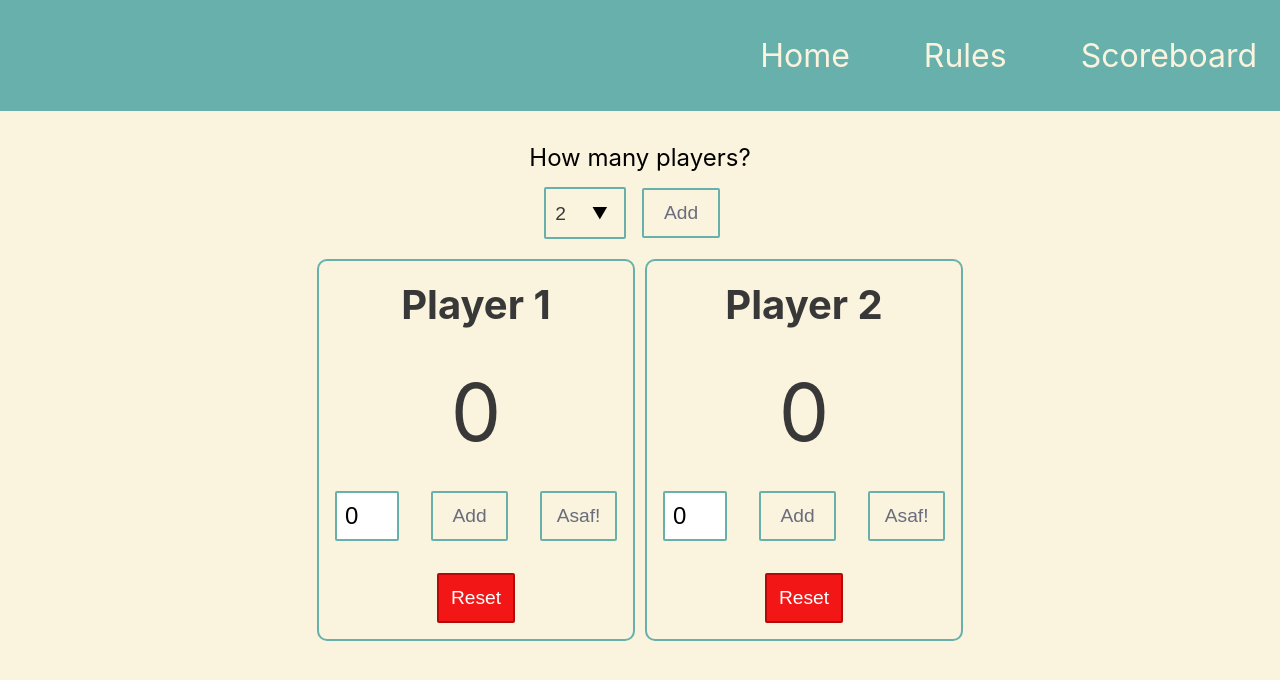
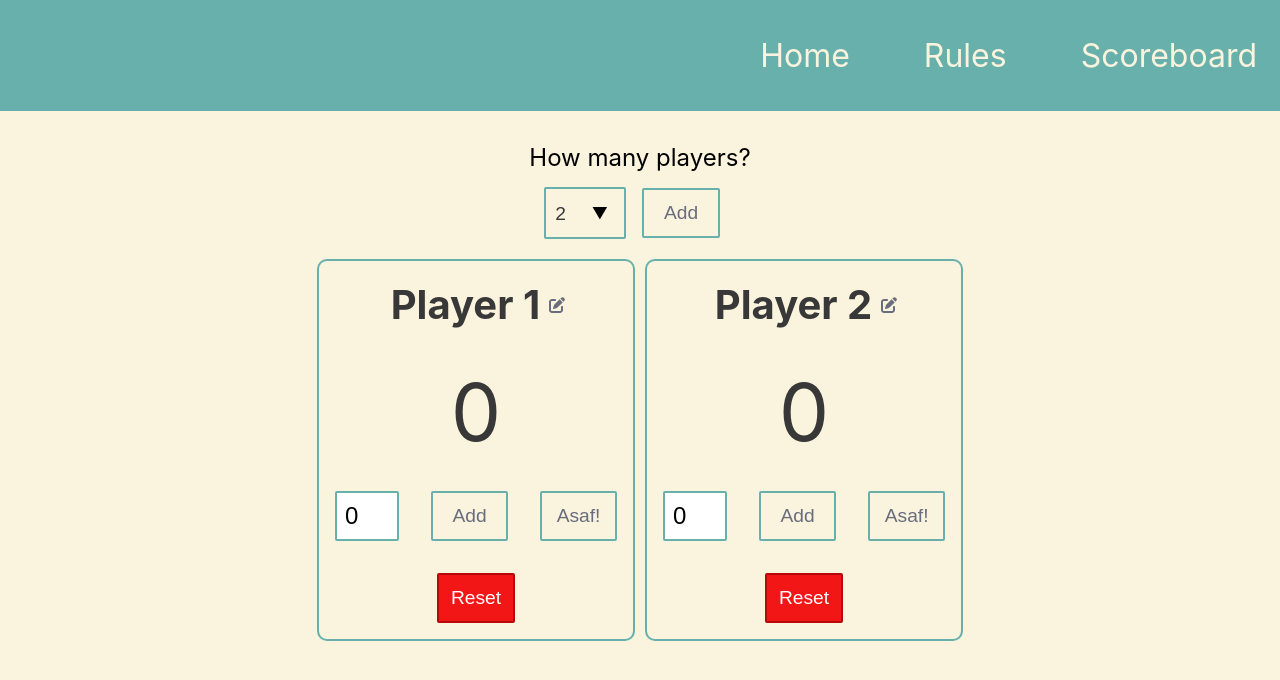
Before and after one commit to EllieD33/yaniv-react-app, a React (Create React App) app: page /pages/scoreboard in a window 1280 px wide. Both pictures are taken after a click on the button "Add". Shown: the top 680 px of the page. Built offline with nearby package versions, Linux system fonts and the light colour scheme.

Commit message:
adds player name customisation

```diff
--- a/package.json
+++ b/package.json
@@ -3,6 +3,8 @@
   "version": "0.1.0",
   "private": true,
   "dependencies": {
+    "@fortawesome/free-solid-svg-icons": "^6.5.2",
+    "@fortawesome/react-fontawesome": "^0.2.0",
     "@testing-library/jest-dom": "^5.17.0",
     "@testing-library/react": "^13.4.0",
     "@testing-library/user-event": "^13.5.0",
--- a/src/components/PlayerScoreCard.css
+++ b/src/components/PlayerScoreCard.css
@@ -1,5 +1,5 @@
 .Player-scorecard {
-    border: 2px solid #68B0AB;
+    border: 2px solid var(--secondary);
     border-radius: 10px;
     margin: 5px;
     width: calc(300px + 10 * ((100vw - 320px) / 680));
@@ -20,6 +20,28 @@
     max-width: 100%;
 }
 
+.name-container {
+    display: inline-flex;
+    align-items: center;
+}
+
+.edit-icon {
+    margin-left: 5px;
+    color: var(--primary
+    );
+
+}
+
+.name-input {
+    border: 2px solid var(--secondary);
+    border-radius: 2px;
+    font-size: 1.5rem;
+    width: 70%;
+    height: 30px;
+    padding: 0.5rem;
+    margin: 1rem;
+}
+
 .Score-container {
     display: flex;
     flex-direction: column;
@@ -32,8 +54,8 @@
     max-width: 100%;
 }
 
-.input {
-    border: 2px solid #68B0AB;
+.score-input {
+    border: 2px solid var(--secondary);
     border-radius: 2px;
     font-size: 1.5rem;
     width: calc(30px + 10 * ((100vw - 320px) / 680));
--- a/src/components/PlayerScoreCard.js
+++ b/src/components/PlayerScoreCard.js
@@ -1,10 +1,30 @@
 import { useState } from "react";
 import './PlayerScoreCard.css';
 import Button from "../components/Button"
+import { FontAwesomeIcon } from '@fortawesome/react-fontawesome';
+import { faEdit } from '@fortawesome/free-solid-svg-icons';
 
-function PlayerScoreCard({text}){
+const EditIcon = () => <FontAwesomeIcon icon={faEdit} />;
+
+function PlayerScoreCard({text, onChange}){
+    const [name, setName] = useState(text);
+    const [editing, setEditing] = useState(false);
     const [count, setCount] = useState(0);
     const [quantity, setQuantity] = useState(0);
+
+    const handleNameChange = (e) => {
+        const newName = e.target.value;
+        setName(newName);
+        onChange(newName);
+    };
+
+    const handleDoubleClick = () => {
+        setEditing(true);
+    };
+
+    const handleBlur = () => {
+        setEditing(false);
+    };
 
     const handleAsaf = () => {
         setCount(count + 25);
@@ -24,8 +44,23 @@ function PlayerScoreCard({text}){
     };
 
     return (
-        <div className="Player-scorecard">
-            <h2>{text}</h2>
+        <div className="Player-scorecard" onDoubleClick={handleDoubleClick}>
+            <div className="name-container">
+                {editing ? (
+                    <input
+                        className="name-input"
+                        type="text"
+                        value={name}
+                        onChange={handleNameChange}
+                        onBlur={handleBlur}
+                        placeholder="Enter player name"
+                        autoFocus
+                    />
+                ) : (
+                    <h2>{name}</h2>
+                )}
+                <span className="edit-icon">{<EditIcon />}</span>
+            </div>
             <div className="Score-container">
                 <div className="Text-Container">
                     <p>{count}</p>
@@ -35,7 +70,7 @@ function PlayerScoreCard({text}){
                         type="text"
                         value={quantity}
                         onChange={handleOnChange}
-                        className={"input"}
+                        className={"score-input"}
                     />
                     <Button name="Add" className={"Btn-small"} onClick={handleAddQuantity} text="Add"/>
 
--- a/src/pages/scoreboard.js
+++ b/src/pages/scoreboard.js
@@ -6,17 +6,20 @@ import "./scoreboard.css"
 
 const Scoreboard = () => {
     const [numberOfPlayers, setNumberOfPlayers] = useState(0);
+    const [playerNames, setPlayerNames] = useState([]);
+
     const handleNumberOfPlayersChange = (value) => {
-        console.log("Number of players:", value);
         setNumberOfPlayers(value);
+        const defaultPlayerNames = Array.from({ length: value }, (_, i) => `Player ${i + 1}`);
+        setPlayerNames(defaultPlayerNames);
     };
 
-    const generatePlayerNames = () => {
-        const playerNames = [];
-        for (let i = 1; i <= numberOfPlayers; i++) {
-            playerNames.push(`Player ${i}`);
-        }
-        return playerNames;
+    const handlePlayerNameChange = (index, newName) => {
+        setPlayerNames((prevNames) => {
+            const newPlayerNames = [...prevNames];
+            newPlayerNames[index] = newName;
+            return newPlayerNames;
+        });
     };
 
     return (
@@ -29,8 +32,14 @@ const Scoreboard = () => {
                     <NumberOfPlayers onChange={handleNumberOfPlayersChange}/>
                 </div>
                 <div className="flex-scorecards">
-                {generatePlayerNames().map((PlayerName, index) => (
-                        <PlayerScoreCard key={index} text={PlayerName} />
+                {playerNames.map((playerName, index) => (
+                        <PlayerScoreCard
+                            key={index}
+                            text={playerName}
+                            onChange={(newName) =>
+                                handlePlayerNameChange(index, newName)
+                            }
+                        />
                     ))}
                 </div>
             </main>
```
Also changed, not shown: 1 other file (tests, documents, lock files or other folders).
